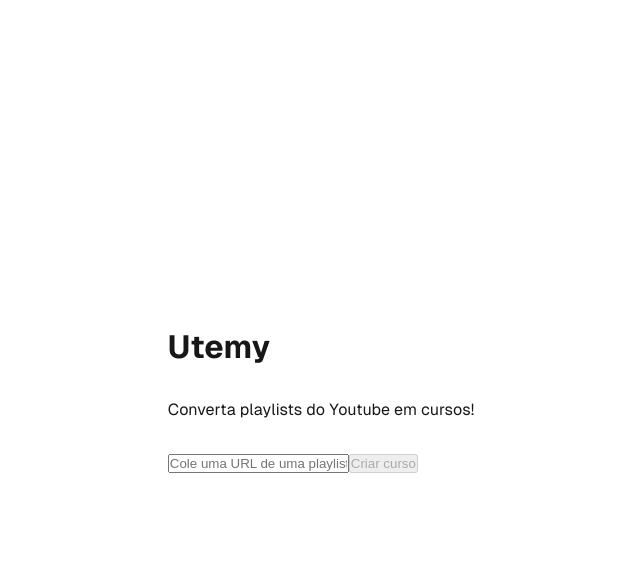
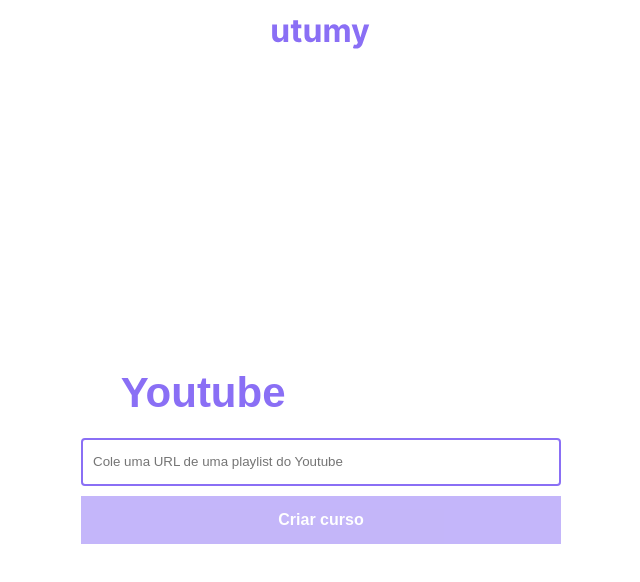
Before and after one commit to leandroatallah/youtube-playlist-to-course, a Next.js app: page / in a window 1280 px wide. Shown: the top 582 px of the page, without its empty margins (319-959 px from the left). Built offline with nearby package versions, Linux system fonts and the light colour scheme; no server answers.

Commit message:
style: home page style

```diff
--- a/src/app/globals.css
+++ b/src/app/globals.css
@@ -1,6 +1,7 @@
 :root {
   --background: #ffffff;
   --foreground: #171717;
+  --primary: #8a6ff5;
 }
 
 @media (prefers-color-scheme: dark) {
--- a/src/app/layout.tsx
+++ b/src/app/layout.tsx
@@ -28,7 +28,15 @@
     <html lang="en">
       <body className={`${geistSans.variable} ${geistMono.variable}`}>
         <ToastProvider>
-          {children}
+          <div
+            style={{
+              maxWidth: 768,
+              margin: "0 auto",
+              padding: "0 10px",
+            }}
+          >
+            {children}
+          </div>
           <ToastStack />
         </ToastProvider>
       </body>
--- a/src/app/page.module.css
+++ b/src/app/page.module.css
@@ -1,161 +1,18 @@
-.page {
-  --gray-rgb: 0, 0, 0;
-  --gray-alpha-200: rgba(var(--gray-rgb), 0.08);
-  --gray-alpha-100: rgba(var(--gray-rgb), 0.05);
-
-  --button-primary-hover: #383838;
-  --button-secondary-hover: #f2f2f2;
-
-  display: grid;
-  grid-template-rows: 20px 1fr 20px;
-  align-items: center;
-  justify-items: center;
-  min-height: 100svh;
-  padding: 80px;
-  gap: 64px;
-  font-family: var(--font-geist-sans);
+.container {
+  max-width: 480px;
 }
 
-@media (prefers-color-scheme: dark) {
-  .page {
-    --gray-rgb: 255, 255, 255;
-    --gray-alpha-200: rgba(var(--gray-rgb), 0.145);
-    --gray-alpha-100: rgba(var(--gray-rgb), 0.06);
-
-    --button-primary-hover: #ccc;
-    --button-secondary-hover: #1a1a1a;
-  }
+.title {
+  font-size: 42px;
+  font-weight: 700;
+  line-height: 42px;
+  color: #ffffff;
+  text-align: center;
+  margin: 0 0 24px;
 }
 
-.main {
-  display: flex;
-  flex-direction: column;
-  gap: 32px;
-  grid-row-start: 2;
-}
-
-.main ol {
-  font-family: var(--font-geist-mono);
-  padding-left: 0;
-  margin: 0;
-  font-size: 14px;
-  line-height: 24px;
-  letter-spacing: -0.01em;
-  list-style-position: inside;
-}
-
-.main li:not(:last-of-type) {
-  margin-bottom: 8px;
-}
-
-.main code {
-  font-family: inherit;
-  background: var(--gray-alpha-100);
-  padding: 2px 4px;
-  border-radius: 4px;
-  font-weight: 600;
-}
-
-.ctas {
-  display: flex;
-  gap: 16px;
-}
-
-.ctas a {
-  appearance: none;
-  border-radius: 128px;
-  height: 48px;
-  padding: 0 20px;
-  border: none;
-  border: 1px solid transparent;
-  transition: background 0.2s, color 0.2s, border-color 0.2s;
-  cursor: pointer;
-  display: flex;
-  align-items: center;
-  justify-content: center;
-  font-size: 16px;
-  line-height: 20px;
-  font-weight: 500;
-}
-
-a.primary {
-  background: var(--foreground);
-  color: var(--background);
-  gap: 8px;
-}
-
-a.secondary {
-  border-color: var(--gray-alpha-200);
-  min-width: 180px;
-}
-
-.footer {
-  grid-row-start: 3;
-  display: flex;
-  gap: 24px;
-}
-
-.footer a {
-  display: flex;
-  align-items: center;
-  gap: 8px;
-}
-
-.footer img {
-  flex-shrink: 0;
-}
-
-/* Enable hover only on non-touch devices */
-@media (hover: hover) and (pointer: fine) {
-  a.primary:hover {
-    background: var(--button-primary-hover);
-    border-color: transparent;
-  }
-
-  a.secondary:hover {
-    background: var(--button-secondary-hover);
-    border-color: transparent;
-  }
-
-  .footer a:hover {
-    text-decoration: underline;
-    text-underline-offset: 4px;
-  }
-}
-
-@media (max-width: 600px) {
-  .page {
-    padding: 32px;
-    padding-bottom: 80px;
-  }
-
-  .main {
-    align-items: center;
-  }
-
-  .main ol {
-    text-align: center;
-  }
-
-  .ctas {
-    flex-direction: column;
-  }
-
-  .ctas a {
-    font-size: 14px;
-    height: 40px;
-    padding: 0 16px;
-  }
-
-  a.secondary {
-    min-width: auto;
-  }
-
-  .footer {
-    flex-wrap: wrap;
-    align-items: center;
-    justify-content: center;
-  }
+.title span {
+  color: #8a6ff5;
 }
 
 @media (prefers-color-scheme: dark) {
--- a/src/app/page.tsx
+++ b/src/app/page.tsx
@@ -1,15 +1,26 @@
-import Form from "@/components/Form";
+import { Form } from "@/components/Form";
+import { Header } from "@/components/Header";
+import globalStyles from "@/styles/global.module.css";
+
 import styles from "./page.module.css";
 
 export default function Home() {
   return (
-    <div className={styles.page}>
-      <main className={styles.main}>
-        <h1>Utemy</h1>
-
-        <p>Converta playlists do Youtube em cursos!</p>
-        <Form />
-      </main>
-    </div>
+    <main className={globalStyles.container}>
+      <Header />
+      <div
+        className={globalStyles.flexCenter}
+        style={{
+          flex: 1,
+        }}
+      >
+        <div className={styles.container}>
+          <h1 className={styles.title}>
+            Converta playlists do <span>Youtube</span> em cursos!
+          </h1>
+          <Form />
+        </div>
+      </div>
+    </main>
   );
 }
--- a/src/components/Form.tsx
+++ b/src/components/Form.tsx
@@ -7,8 +7,9 @@
 import { isValidYouTubePlaylistURL } from "@/utils/validate-url";
 import { createCourse } from "@/services/course.crud";
 import { CoursePayload } from "@/models/course.model";
+import { Button } from "./Button";
 
-const Form = () => {
+export const Form = () => {
   const router = useRouter();
   const [inputValue, setInputValue] = useState("");
   const [isLoading, setIsLoading] = useState(false);
@@ -47,22 +48,35 @@
   };
 
   return (
-    <div>
+    <div
+      style={{
+        display: "flex",
+        flexDirection: "column",
+        gap: 10,
+      }}
+    >
       <input
         value={inputValue}
         type="url"
         placeholder="Cole uma URL de uma playlist do Youtube"
         onInput={handleOnInput}
+        style={{
+          height: 48,
+          border: "2px solid var(--primary)",
+          borderRadius: 4,
+          padding: "0 10px",
+        }}
       />
-      <button
-        type="button"
+      <Button
         disabled={isButtonDisabled}
         onClick={handleOnSubmit}
+        style={{
+          height: 48,
+          fontSize: 16,
+        }}
       >
         {isLoading ? "Carregando" : "Criar curso"}
-      </button>
+      </Button>
     </div>
   );
 };
-
-export default Form;
```
